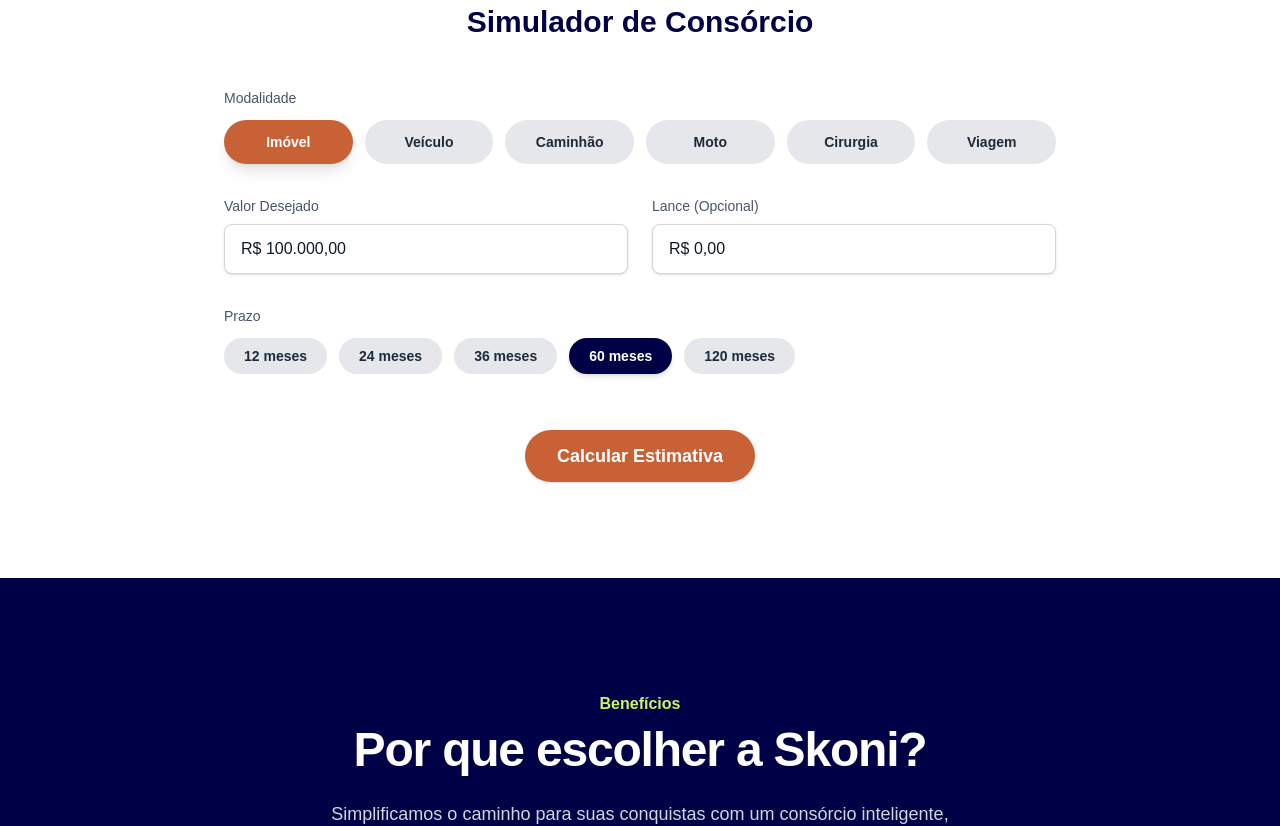
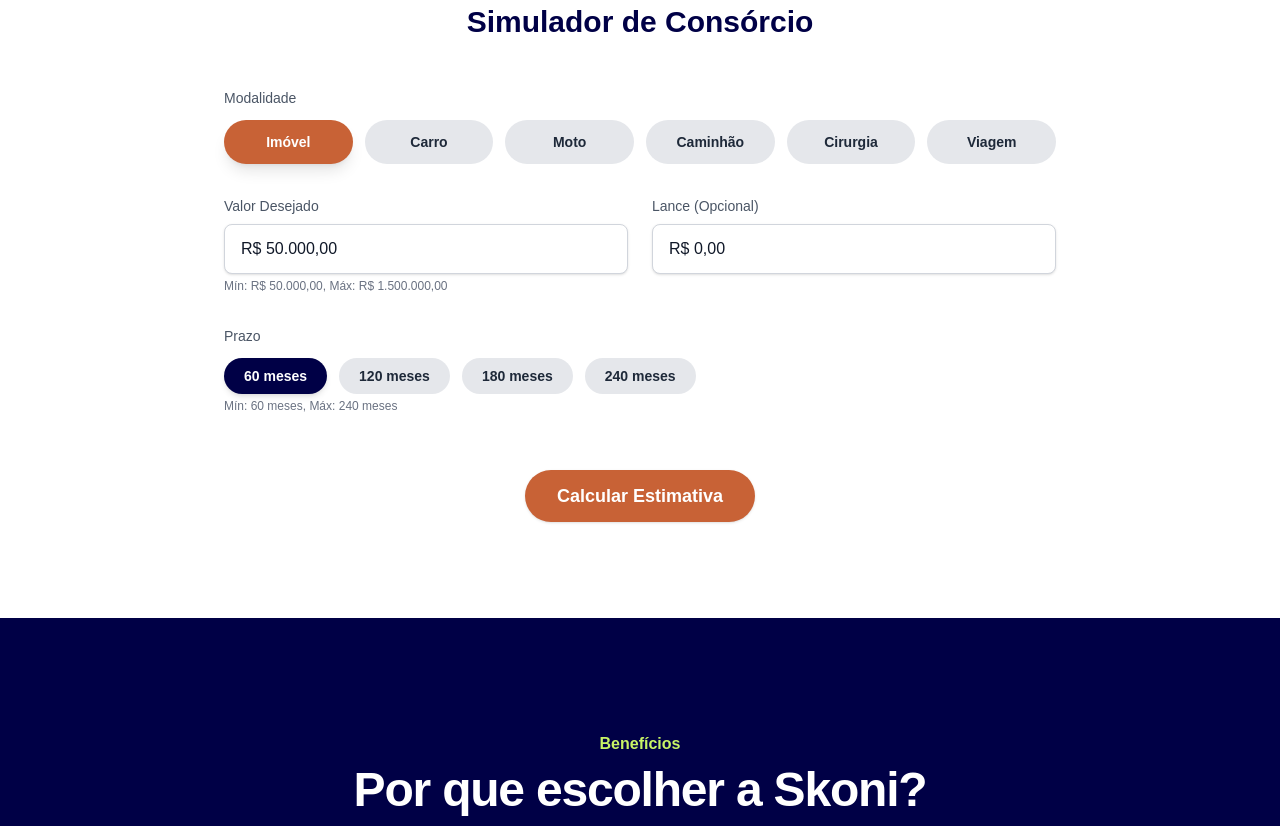
Before and after one commit to maarcospaaulo/skoni-lp, a Next.js app: page / in a window 1280 px wide. Shown: the part 1442-2268 px from the top of the page. Built offline with nearby package versions, Linux system fonts and the light colour scheme.

Commit message:
simulador adj

```diff
--- a/src/components/Consorcios/TiposConsorcioSection.tsx
+++ b/src/components/Consorcios/TiposConsorcioSection.tsx
@@ -9,10 +9,10 @@ const consortiumTypes = [
     link: 'https://wa.me/5511990143199?text=Ol%C3%A1%2C%20tenho%20interesse%20no%20cons%C3%B3rcio%20de%20Im%C3%B3vel.',
   },
   {
-    title: 'Veículo',
+    title: 'Carro',
     description: 'Compre seu <b>carro novo</b> ou seminovo sem pagar juros abusivos. O consórcio de veículos permite que você escolha o modelo e a marca que desejar, oferecendo <b>planos flexíveis</b> e poder de compra à vista. Acelere a conquista do seu <b>automóvel dos sonhos</b>.',
     imageSrc: '/consorcio-carro.png',
-    link: 'https://wa.me/5511990143199?text=Ol%C3%A1%2C%20tenho%20interesse%20no%20cons%C3%B3rcio%20de%20Ve%C3%ADculo.',
+    link: 'https://wa.me/5511990143199?text=Ol%C3%A1%2C%20tenho%20interesse%20no%20cons%C3%B3rcio%20de%20Carro.',
   },
   {
     title: 'Moto',
--- a/src/components/ContactForm.tsx
+++ b/src/components/ContactForm.tsx
@@ -155,7 +155,7 @@ const ContactForm = ({ estimatedValue, initialModality }: ContactFormProps) => {
           <label htmlFor="modality" className="mb-1 block text-sm font-medium text-[#000046]">Modalidade</label>
           <select id="modality" name="modality" value={formData.modality} onChange={handleChange} className={inputStyle}>
             <option value="imóvel">Imóvel</option>
-            <option value="veículo">Veículo</option>
+            <option value="carro">Carro</option>
             <option value="caminhão">Caminhão</option>
             <option value="moto">Moto</option>
             <option value="cirurgia">Cirurgia</option>
--- a/src/components/Simulator.tsx
+++ b/src/components/Simulator.tsx
@@ -5,7 +5,7 @@ import Modal from '@/components/Modal';
 import ContactForm from '@/components/ContactForm';
 
 // --- Tipos e Constantes ---
-type Modality = 'imóvel' | 'veículo' | 'caminhão' | 'moto' | 'cirurgia' | 'viagem';
+type Modality = 'imóvel' | 'carro' | 'caminhão' | 'moto' | 'cirurgia' | 'viagem';
 
 interface SimulationResult {
   monthlyPayment: number;
@@ -13,10 +13,17 @@ interface SimulationResult {
   maxPayment: number;
   totalPaid: number;
   estimatedAnnualRate: number;
+  halfMonthlyPayment: number;
 }
 
-const prazoOptions = [12, 24, 36, 60, 120];
-const ESTIMATED_ANNUAL_RATE_PERCENT = 1.5;
+const modalityConfig = {
+  'imóvel': { min: 50000, max: 1500000, minTerm: 60, maxTerm: 240, rate: 1.1, termOptions: [60, 120, 180, 240] },
+  'carro': { min: 10000, max: 200000, minTerm: 12, maxTerm: 100, rate: 1.4, termOptions: [24, 48, 60, 100] },
+  'moto': { min: 10000, max: 100000, minTerm: 12, maxTerm: 90, rate: 1.3, termOptions: [24, 36, 60, 90] },
+  'caminhão': { min: 100000, max: 450000, minTerm: 36, maxTerm: 120, rate: 1.3, termOptions: [36, 60, 80, 120] },
+  'cirurgia': { min: 5000, max: 96000, minTerm: 12, maxTerm: 48, rate: 4.5, termOptions: [12, 24, 36, 48] },
+  'viagem': { min: 5000, max: 80000, minTerm: 12, maxTerm: 48, rate: 4.5, termOptions: [12, 24, 36, 48] },
+};
 
 // --- Funções Utilitárias ---
 const formatCurrency = (value: number) => {
@@ -25,11 +32,11 @@ const formatCurrency = (value: number) => {
 
 // --- Componente Principal ---
 const Simulator = () => {
-  // --- Estados do Formulário (valores em centavos) ---
+  // --- Estados do Formulário ---
   const [modality, setModality] = useState<Modality>('imóvel');
-  const [desiredValue, setDesiredValue] = useState(10000000); // R$ 100.000,00 em centavos
+  const [desiredValue, setDesiredValue] = useState(modalityConfig['imóvel'].min * 100);
   const [downPayment, setDownPayment] = useState(0);
-  const [termInMonths, setTermInMonths] = useState<number>(60);
+  const [termInMonths, setTermInMonths] = useState<number>(modalityConfig['imóvel'].minTerm);
 
   const [result, setResult] = useState<SimulationResult | null>(null);
   const resultsRef = useRef<HTMLDivElement>(null);
@@ -45,12 +52,26 @@ const Simulator = () => {
     }
   }, [result]);
 
+  const handleModalityChange = (newModality: Modality) => {
+    setModality(newModality);
+    const config = modalityConfig[newModality];
+    setDesiredValue(config.min * 100);
+    setTermInMonths(config.minTerm);
+    setResult(null);
+  };
+
   const calculateSimulation = () => {
+    const config = modalityConfig[modality];
     const numericDesiredValue = desiredValue / 100;
     const numericDownPayment = downPayment / 100;
 
     if (!numericDesiredValue || !termInMonths) {
       alert('Por favor, preencha o valor desejado e o prazo.');
+      return;
+    }
+
+    if (numericDesiredValue < config.min || numericDesiredValue > config.max) {
+      alert(`O valor para ${modality} deve estar entre ${formatCurrency(config.min)} e ${formatCurrency(config.max)}.`);
       return;
     }
 
@@ -60,7 +81,8 @@ const Simulator = () => {
       return;
     }
 
-    const monthlyRate = Math.pow(1 + ESTIMATED_ANNUAL_RATE_PERCENT / 100, 1 / 12) - 1;
+    const annualRate = config.rate;
+    const monthlyRate = Math.pow(1 + annualRate / 100, 1 / 12) - 1;
     const pmt = principal * (monthlyRate / (1 - Math.pow(1 + monthlyRate, -termInMonths)));
 
     setResult({
@@ -68,7 +90,8 @@ const Simulator = () => {
       minPayment: pmt * 0.9,
       maxPayment: pmt * 1.2,
       totalPaid: pmt * termInMonths + numericDownPayment,
-      estimatedAnnualRate: ESTIMATED_ANNUAL_RATE_PERCENT,
+      estimatedAnnualRate: annualRate,
+      halfMonthlyPayment: pmt / 2,
     });
   };
 
@@ -94,6 +117,8 @@ const Simulator = () => {
     return new Intl.NumberFormat('pt-BR', { style: 'currency', currency: 'BRL' }).format(valueInCents / 100);
   };
 
+  const currentConfig = modalityConfig[modality];
+
   return (
     <section id="simulador" aria-labelledby="simulator-title" className="bg-white py-16 sm:py-24">
       <div className="max-w-4xl mx-auto px-4 sm:px-6 lg:px-8">
@@ -108,8 +133,8 @@ const Simulator = () => {
           <fieldset>
             <legend className="block text-sm font-medium text-gray-600 mb-3">Modalidade</legend>
             <div className="grid grid-cols-2 sm:grid-cols-6 gap-3">
-              {(['imóvel', 'veículo', 'caminhão', 'moto', 'cirurgia', 'viagem'] as Modality[]).map(m => (
-                <button key={m} type="button" onClick={() => setModality(m)} className={`w-full px-4 py-3 text-sm font-semibold rounded-full transition-all duration-200 ${modality === m ? 'bg-[#C86236] text-white shadow-lg' : 'bg-gray-200 text-gray-800 hover:bg-gray-300'}`}>
+              {(Object.keys(modalityConfig) as Modality[]).map(m => (
+                <button key={m} type="button" onClick={() => handleModalityChange(m)} className={`w-full px-4 py-3 text-sm font-semibold rounded-full transition-all duration-200 ${modality === m ? 'bg-[#C86236] text-white shadow-lg' : 'bg-gray-200 text-gray-800 hover:bg-gray-300'}`}>
                   {m.charAt(0).toUpperCase() + m.slice(1)}
                 </button>
               ))}
@@ -128,6 +153,7 @@ const Simulator = () => {
                 required
                 className="mt-2 block w-full px-4 py-3 bg-white border border-gray-300 rounded-lg shadow-sm text-gray-900 focus:outline-none focus:ring-2 focus:ring-[#000046] focus:border-transparent"
               />
+               <p className="text-xs text-gray-500 mt-1">Mín: {formatCurrency(currentConfig.min)}, Máx: {formatCurrency(currentConfig.max)}</p>
             </div>
             <div>
               <label htmlFor="lance" className="block text-sm font-medium text-gray-600">Lance (Opcional)</label>
@@ -145,12 +171,13 @@ const Simulator = () => {
           <fieldset>
             <legend className="block text-sm font-medium text-gray-600 mb-3">Prazo</legend>
             <div className="flex flex-wrap gap-3">
-              {prazoOptions.map(p => (
+              {currentConfig.termOptions.map(p => (
                 <button key={p} type="button" onClick={() => setTermInMonths(p)} className={`px-5 py-2 text-sm font-semibold rounded-full transition-all duration-200 ${termInMonths === p ? 'bg-[#000046] text-white shadow-md' : 'bg-gray-200 text-gray-800 hover:bg-gray-300'}`}>
                   {p} meses
                 </button>
               ))}
             </div>
+             <p className="text-xs text-gray-500 mt-1">Mín: {currentConfig.minTerm} meses, Máx: {currentConfig.maxTerm} meses</p>
           </fieldset>
 
           <div className="text-center pt-6">
@@ -163,22 +190,30 @@ const Simulator = () => {
         {result && (
           <div ref={resultsRef} aria-live="polite" className="mt-16 p-8 bg-slate-50 rounded-xl shadow-2xl">
             <h3 className="text-2xl font-bold text-center text-[#000046]">Sua Estimativa Personalizada</h3>
-            <div className="mt-6 grid grid-cols-1 sm:grid-cols-2 gap-5">
-              <div className="p-5 bg-gray-200 rounded-lg text-center">
+            <div className="mt-6 flex flex-col items-center">
+              <div className="grid grid-cols-1 sm:grid-cols-3 gap-5 w-full max-w-3xl">
+                <div className="p-5 bg-gray-200 rounded-lg text-center h-full">
                   <p className="text-sm font-medium text-gray-800">Faixa de Parcela Mensal</p>
                   <p className="font-bold text-xl text-[#000046]">{formatCurrency(result.minPayment)} - {formatCurrency(result.maxPayment)}</p>
                 </div>
-              <div className="p-5 bg-gray-300 rounded-lg text-center">
+                <div className="p-5 bg-gray-200 rounded-lg text-center h-full">
                   <p className="text-sm font-medium text-gray-800">Parcela Sugerida</p>
-                <p className="font-bold text-2xl text-[#000046]">{formatCurrency(result.monthlyPayment)}</p>
+                  <p className="font-bold text-xl text-[#000046]">{formatCurrency(result.monthlyPayment)}</p>
                 </div>
-              <div className="p-5 bg-gray-200 rounded-lg text-center">
+                <div className="p-5 bg-gray-300 rounded-lg text-center h-full">
+                  <p className="text-sm font-medium text-gray-800">Meia Parcela</p>
+                  <p className="font-bold text-2xl text-[#000046]">{formatCurrency(result.halfMonthlyPayment)}</p>
+                </div>
+              </div>
+              <div className="grid grid-cols-1 sm:grid-cols-2 gap-5 mt-5 w-full max-w-md">
+                <div className="p-5 bg-gray-200 rounded-lg text-center h-full">
                   <p className="text-sm font-medium text-gray-800">Taxa Anual Estimada</p>
                   <p className="font-bold text-xl text-[#000046]">{result.estimatedAnnualRate}%</p>
                 </div>
-              <div className="p-5 bg-gray-200 rounded-lg text-center">
+                <div className="p-5 bg-gray-200 rounded-lg text-center h-full">
                   <p className="text-sm font-medium text-gray-800">Valor Total Aproximado</p>
                   <p className="font-bold text-xl text-[#000046]">{formatCurrency(result.totalPaid)}</p>
+                </div>
               </div>
             </div>
             <p className="mt-5 text-xs text-center text-gray-600">* Esta é uma estimativa. Os valores finais podem variar e dependem da análise de crédito e das regras do grupo de consórcio. Consulte o regulamento.</p>
```
Lines whose indentation alone changed are shown as unchanged.
